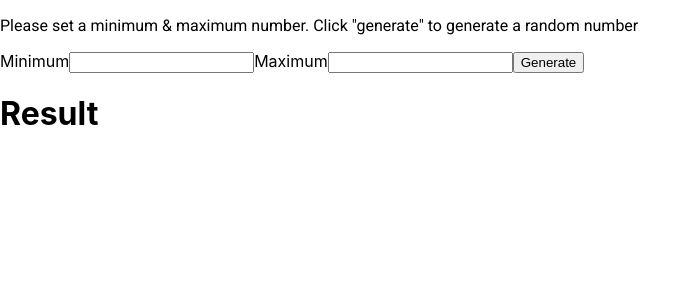
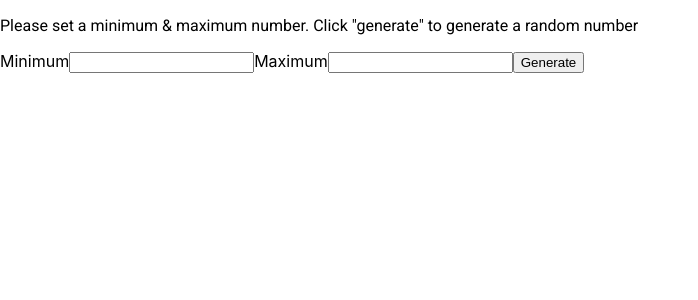
Before and after one commit to HenryKondratko/react-random-number-generator, a React (Create React App) app: page / in a window 1280 px wide. Shown: the top 300 px of the page, without its empty margins (0-698 px from the left). Built offline with nearby package versions, Linux system fonts and the light colour scheme.

Commit message:
generate component to handle calculation, result state created

```diff
--- a/src/App.js
+++ b/src/App.js
@@ -6,6 +6,7 @@ import {useState} from "react";
 
 function App() {
     const [inputs, setInputs] = useState({});
+    const [result, setResult] = useState();
 
     return (
         <div>
@@ -13,8 +14,9 @@ function App() {
             <Range
                 inputs={inputs}
                 setInputs={setInputs}
+                setResult={setResult}
             />
-            <Result/>
+            <Result result={result}/>
         </div>
     );
 }
--- /dev/null
+++ b/src/components/Generate.js
@@ -0,0 +1,20 @@
+const Generate = ({ minimum, maximum, setResult }) => {
+    function clickHandler() {
+        const min = parseInt(minimum);
+        const max = parseInt(maximum);
+        const result = Math.floor(Math.random() * (max - min + 1)) + min;
+        setResult(result);
+
+    }
+
+    return (
+        <button
+            type="submit"
+            onClick={clickHandler}
+        >
+            Generate
+        </button>
+    )
+};
+
+export default Generate;
--- a/src/components/Input.js
+++ b/src/components/Input.js
@@ -1,4 +1,6 @@
-const Range = ({ inputs, setInputs }) => {
+import Generate from "./Generate";
+
+const Range = ({ inputs, setInputs, setResult }) => {
     function submitHandler(event) {
         event.preventDefault();
         console.log(inputs)
@@ -28,7 +30,11 @@ const Range = ({ inputs, setInputs }) => {
                 name="maximum"
                 onChange={inputChangeHandler}
             />
-            <button type="submit">Generate</button>
+            <Generate
+                minimum={inputs.minimum}
+                maximum={inputs.maximum}
+                setResult={setResult}
+            />
         </form>
     )
 };
--- a/src/components/Result.js
+++ b/src/components/Result.js
@@ -1,7 +1,7 @@
-const Result = () => {
+const Result = (result) => {
     return(
         <div>
-            <h1>Result</h1>
+            <h1>{result.result}</h1>
         </div>
     )
 };
```
